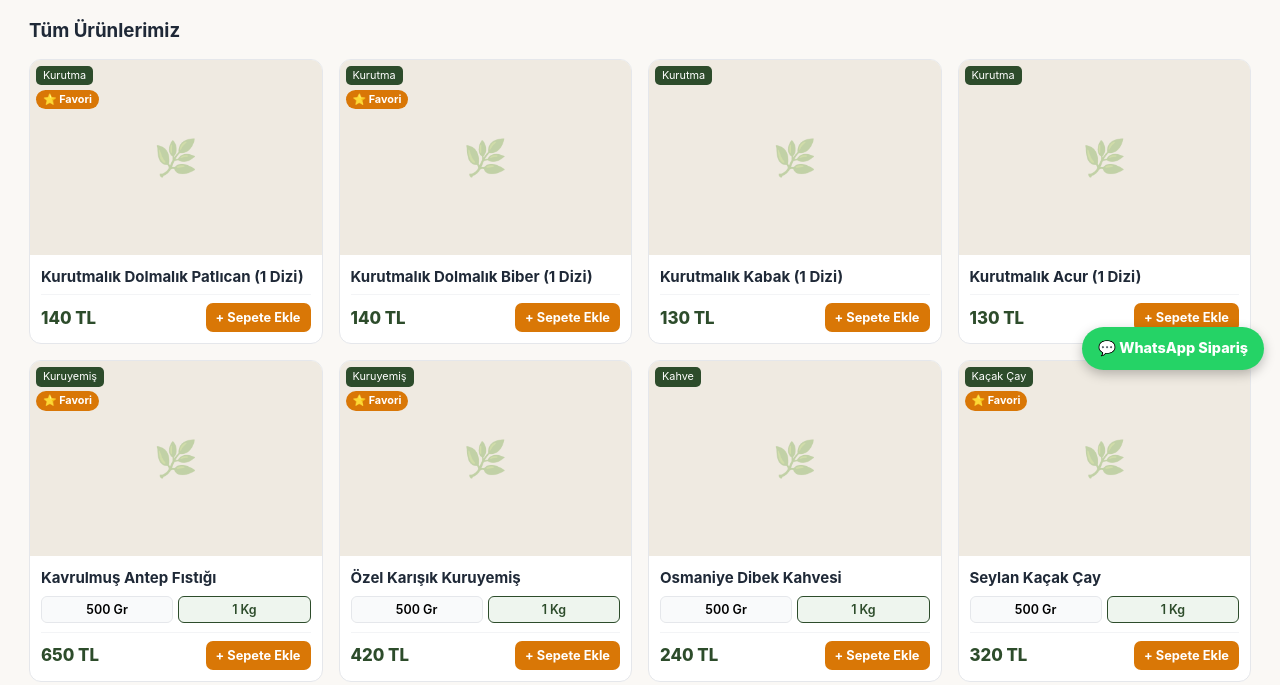
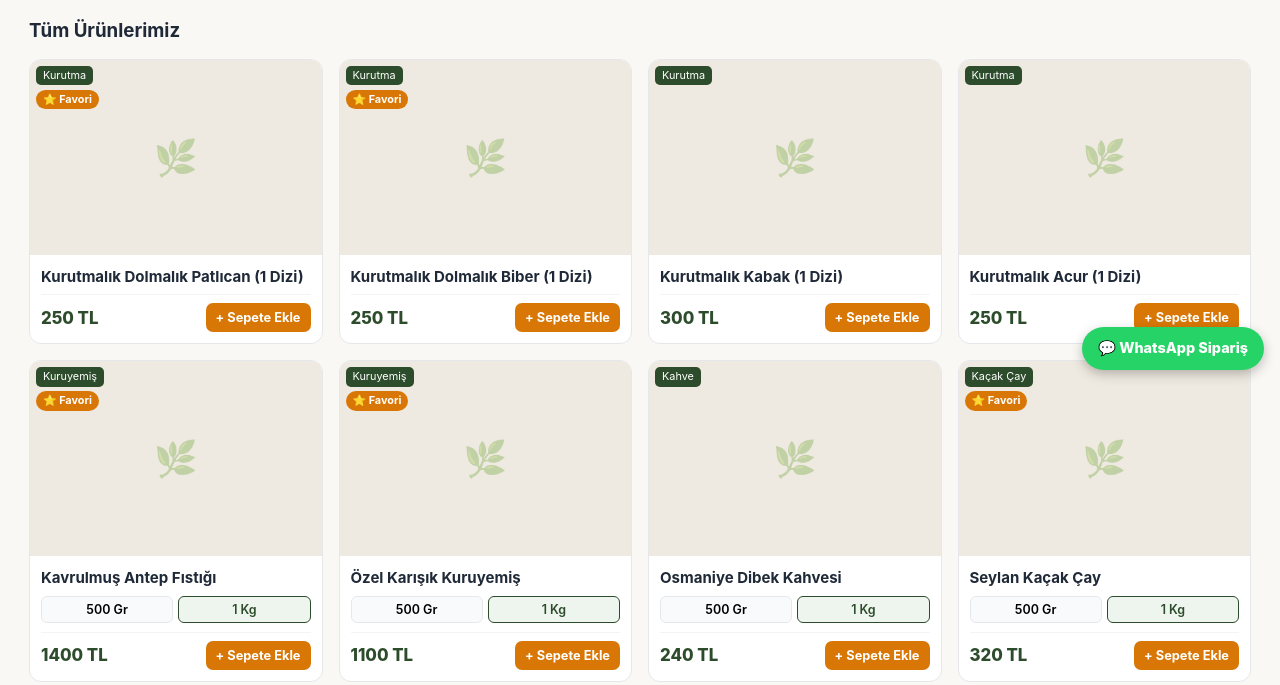
Before and after one commit to AdemBaharat/AdemBaharat.github.io, a plain HTML site: page index.html in a window 1280 px wide. Shown: the part 414-1099 px from the top of the page. Drawn offline with Linux system fonts and the light colour scheme.

Commit message:
Update index.html

```diff
--- a/index.html
+++ b/index.html
@@ -145,12 +145,12 @@ footer{background:var(--pd);color:#fff;padding:28px 14px;margin-top:30px;font-si
 <script>
 // Kendi ürünlerinizi ve fiyatlarınızı aşağıdaki listeye ekleyebilirsiniz (Kurutma kategorisi ve 4 ürünü hazır eklendi)
 const products = [
-  { id: 1, name: "Kurutmalık Dolmalık Patlıcan (1 Dizi)", cat: "Kurutma", price: 140, gramli: false, fav: true, img: "" },
-  { id: 2, name: "Kurutmalık Dolmalık Biber (1 Dizi)", cat: "Kurutma", price: 140, gramli: false, fav: true, img: "" },
-  { id: 3, name: "Kurutmalık Kabak (1 Dizi)", cat: "Kurutma", price: 130, gramli: false, fav: false, img: "" },
-  { id: 4, name: "Kurutmalık Acur (1 Dizi)", cat: "Kurutma", price: 130, gramli: false, fav: false, img: "" },
-  { id: 5, name: "Kavrulmuş Antep Fıstığı", cat: "Kuruyemiş", price: 650, gramli: true, fav: true, img: "" },
-  { id: 6, name: "Özel Karışık Kuruyemiş", cat: "Kuruyemiş", price: 420, gramli: true, fav: true, img: "" },
+  { id: 1, name: "Kurutmalık Dolmalık Patlıcan (1 Dizi)", cat: "Kurutma", price: 250, gramli: false, fav: true, img: "" },
+  { id: 2, name: "Kurutmalık Dolmalık Biber (1 Dizi)", cat: "Kurutma", price: 250, gramli: false, fav: true, img: "" },
+  { id: 3, name: "Kurutmalık Kabak (1 Dizi)", cat: "Kurutma", price: 300, gramli: false, fav: false, img: "" },
+  { id: 4, name: "Kurutmalık Acur (1 Dizi)", cat: "Kurutma", price: 250, gramli: false, fav: false, img: "" },
+  { id: 5, name: "Kavrulmuş Antep Fıstığı", cat: "Kuruyemiş", price: 1400, gramli: true, fav: true, img: "" },
+  { id: 6, name: "Özel Karışık Kuruyemiş", cat: "Kuruyemiş", price: 1100, gramli: true, fav: true, img: "" },
   { id: 7, name: "Osmaniye Dibek Kahvesi", cat: "Kahve", price: 240, gramli: true, fav: false, img: "" },
   { id: 8, name: "Seylan Kaçak Çay", cat: "Kaçak Çay", price: 320, gramli: true, fav: true, img: "" },
   { id: 9, name: "Cevizli Sucuk", cat: "Sucuk Pestil", price: 280, gramli: true, fav: false, img: "" },
```
